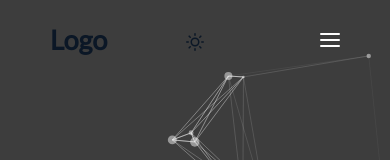
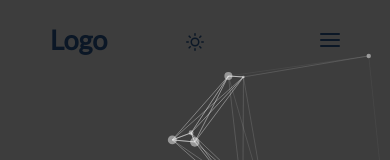
Before and after one commit to Nikothaboss/React-framework-practice-, a React (Create React App) app: page / in a window 390 px wide. Shown: the top 160 px of the page. Built offline with nearby package versions, Linux system fonts and the light colour scheme; a web font is replaced by a local one.

Commit message:
changed colormode on hamburger

```diff
--- a/src/components/Header/Header.js
+++ b/src/components/Header/Header.js
@@ -105,6 +105,10 @@ const MobileWidth = React.memo(() => {
   const MotionBox = motion(Box);
   const bg = useColorModeValue(`${colors.white}`, `${colors.darkBlue}`);
   const color = useColorModeValue(`${colors.black}`, `${colors.white}`);
+  const opositeColor = useColorModeValue(
+    `${colors.darkBlue}`,
+    `${colors.white}`
+  );
 
   const mobileVariants = {
     hidden: {
@@ -156,18 +160,18 @@ const MobileWidth = React.memo(() => {
       <MotionBox layout className='hamburger' onClick={toggleMenu}>
         <MotionBox
           layout
-          bg={bg}
+          bg={opositeColor}
           animate={burgerUpperLine}
           className='line'
         ></MotionBox>
 
         <MotionBox
-          bg={bg}
+          bg={opositeColor}
           animate={burgerMiddleLine}
           className='line'
         ></MotionBox>
         <MotionBox
-          bg={bg}
+          bg={opositeColor}
           animate={burgerLowerLine}
           className='line'
         ></MotionBox>
```
